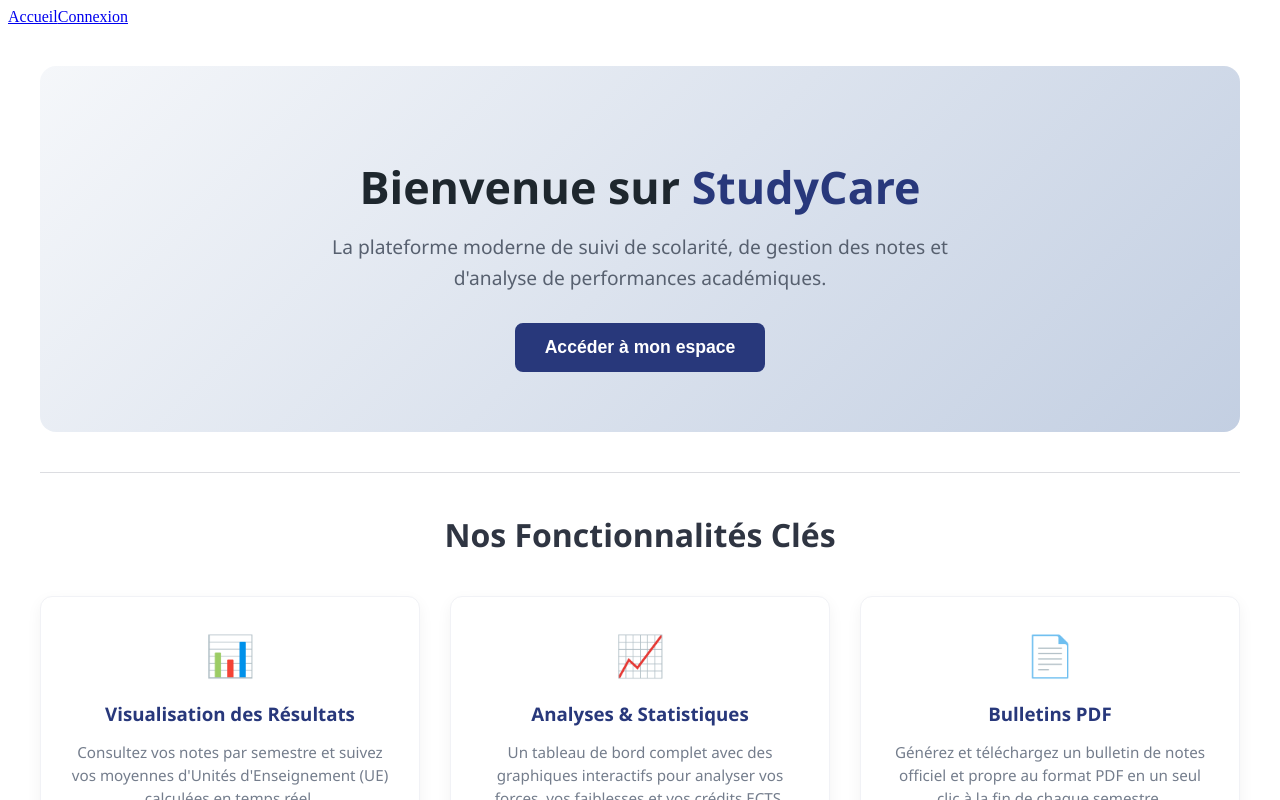
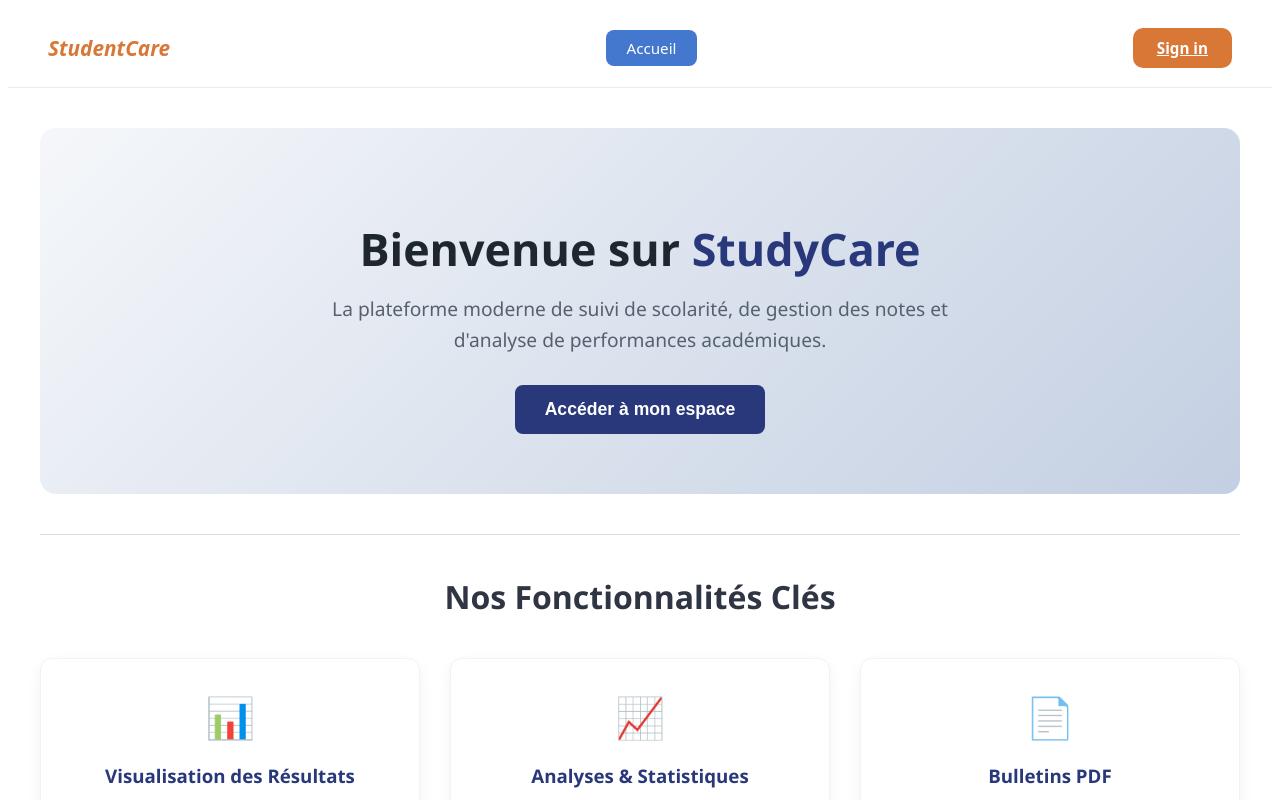
Before and after one commit to Ornella11/StudyCare-Projet, a Vue app in the folder front-end/: page / in a window 1280 px wide. Shown: the top 800 px of the page. Built offline with nearby package versions, Linux system fonts and the light colour scheme.

Commit message:
css navbar

```diff
--- a/front-end/src/App.vue
+++ b/front-end/src/App.vue
@@ -1,17 +1,11 @@
 <script setup>
 import Navbar from './components/NavbarView.vue'
-import { useAuthStore } from '@/stores/authStores.js'
-
-const authStore = useAuthStore()
 </script>
 
 <template>
   <div>
     <Navbar />
 
-    <button v-if="authStore.isAuthenticated" @click="authStore.logout()">Déconnexion</button>
-    <router-link v-if="authStore.userRole === 'Administrateur'" to="/admin">Espace Admin</router-link>
-
     <main>
       <RouterView />
     </main>
--- a/front-end/src/components/NavbarView.vue
+++ b/front-end/src/components/NavbarView.vue
@@ -5,19 +5,118 @@ const authStore = useAuthStore()
 
 <template>
   <nav class="navbar">
-    <router-link to="/">Accueil</router-link>
+    <div class="navbar-brand">
+      <router-link to="/">Student<span class="orange-text">Care</span></router-link>
+    </div>
 
-    <router-link v-if="!authStore.isAuthenticated" to="/connexion">Connexion</router-link>
+    <div class="navbar-links">
+      <router-link to="/" class="nav-link">Accueil</router-link>
 
-    <template v-if="authStore.isAuthenticated">
-      <router-link to="/notes">Mes Notes</router-link>
-      <router-link to="/dashboard">Dashboard</router-link>
-    </template>
+      <template v-if="authStore.isAuthenticated">
+        <router-link to="/notes" class="nav-link">Mes notes</router-link>
+        <router-link to="/dashboard" class="nav-link">Mes statistiques</router-link>
+      </template>
 
-    <router-link v-if="authStore.userRole === 'Administrateur'" to="/admin">Gestion Utilisateurs</router-link>
+      <router-link v-if="authStore.userRole === 'Administrateur'" to="/admin" class="nav-link nav-admin">
+        Gestion Utilisateurs
+      </router-link>
+    </div>
 
-    <button v-if="authStore.isAuthenticated" @click="authStore.logout()" class="btn-logout">
-      Déconnexion ({{ authStore.userRole }})
-    </button>
+    <div class="navbar-actions">
+      <router-link v-if="!authStore.isAuthenticated" to="/connexion" class="btn-auth">
+        Sign in
+      </router-link>
+
+      <button v-if="authStore.isAuthenticated" @click="authStore.logout()" class="btn-auth">
+        Déconnexion ({{ authStore.userRole }})
+      </button>
+    </div>
   </nav>
 </template>
+
+<style scoped>
+.navbar {
+  display: flex;
+  justify-content: space-between;
+  align-items: center;
+  background-color: #ffffff;
+  padding: 10px 40px;
+  height: 80px;
+  border-bottom: 1px solid #e9ecef;
+  box-sizing: border-box;
+  font-family: system-ui, -apple-system, sans-serif;
+}
+
+.navbar-brand {
+  display: flex;
+  align-items: center;
+  gap: 10px;
+}
+.navbar-brand img {
+  height: 45px;
+  width: auto;
+}
+.navbar-brand a {
+  font-size: 1.3rem;
+  font-weight: 700;
+  color: #d97736;
+  text-decoration: none;
+  font-style: italic;
+}
+
+.navbar-links {
+  display: flex;
+  align-items: center;
+  gap: 25px;
+}
+
+.nav-link {
+  color: #495057;
+  text-decoration: none;
+  font-weight: 500;
+  font-size: 0.95rem;
+  padding: 8px 20px;
+  border-radius: 8px;
+  transition: all 0.2s ease;
+}
+
+.router-link-active.nav-link {
+  background-color: #4477ce;
+  color: #ffffff !important;
+}
+
+.nav-link:not(.router-link-active):hover {
+  color: #4477ce;
+  background-color: #f1f3f5;
+}
+
+
+.navbar-actions {
+  display: flex;
+  align-items: center;
+  gap: 15px;
+}
+
+.btn-auth {
+  background-color: #d97736;
+  color: #ffffff;
+  border: none;
+  padding: 10px 24px;
+  font-size: 0.95rem;
+  font-weight: 600;
+  border-radius: 10px;
+  cursor: pointer;
+  transition: background-color 0.2s;
+}
+
+.btn-auth:hover {
+  background-color: #c2652b;
+}
+
+/* Icône de profil si connecté (Optionnel - Style SVG) */
+.profile-icon {
+  width: 32px;
+  height: 32px;
+  color: #212529;
+}
+</style>
```
